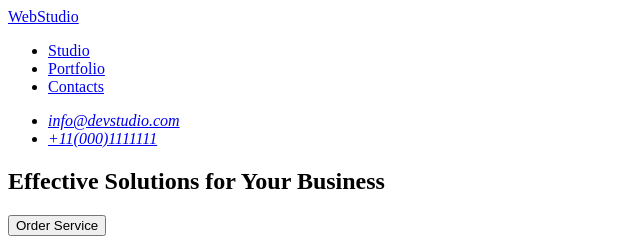
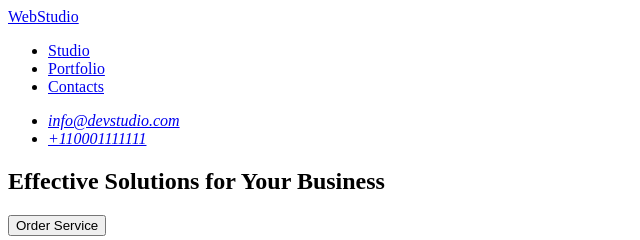
Before and after one commit to ZamulinskaKatarzyna/goit-markup-hw-01-2024, a plain HTML site: page index.html in a window 1280 px wide. Shown: the top 240 px of the page, 0-640 px from the left. Drawn offline with Linux system fonts and the light colour scheme.

Commit message:
Add files via upload

```diff
--- a/index.html
+++ b/index.html
@@ -22,7 +22,7 @@
             <a href="mailto:info@devstudio.com">info@devstudio.com</a>
           </li>
           <li>
-            <a href="tel:+11(000)1111111">+11(000)1111111</a>
+            <a href="tel:+110001111111">+110001111111</a>
           </li>
         </ul>
       </address>
```
